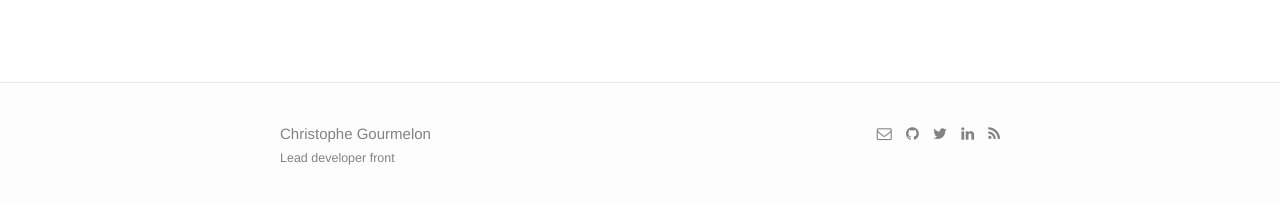
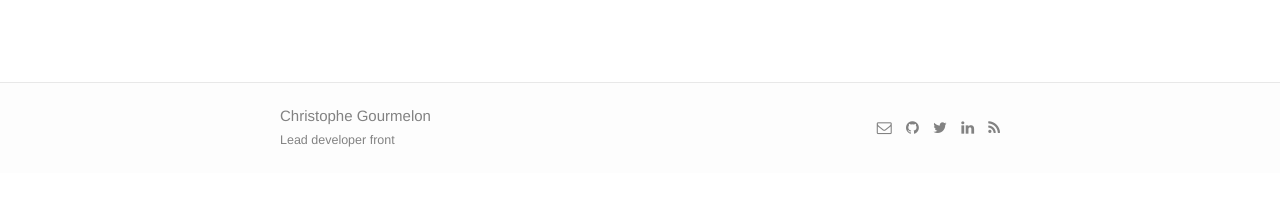
Before and after one commit to roparz/roparz.github.io, a Jekyll site: the page built from index.html, in a window 1280 px wide. Shown: the part 2069-2274 px from the top of the page. Built offline with Jekyll 4.4.1, drawn with Linux system fonts in a browser that asks for light colours; nearby versions of some CDN libraries; comment, search, counter and statistics services are not loaded; after the commit the page ends 2242 px from its top, so only the background shows below that.

Commit message:
Update footer

```diff
--- a/_includes/footer.html
+++ b/_includes/footer.html
@@ -5,10 +5,10 @@
     <!-- <h2 class="footer-heading">{{ site.title }}</h2> -->
 
     <div class="footer-col-wrapper">
-      <div class="footer-col  footer-col-3">
+      <div class="footer-col footer-title footer-col-3">
           <a href="{{ site.baseurl }}/">
-              <div>{{ site.title }}</div>
-              <small>{{ site.subtitle }}</small>
+              <div class="main-title">{{ site.title }}</div>
+              <div class="sub-title">{{ site.subtitle }}</div>
           </a>
       </div>
 
--- a/_sass/_layout.sass
+++ b/_sass/_layout.sass
@@ -101,7 +101,7 @@
  */
 .site-footer
   border-top: 1px solid $grey-color-light
-  padding: $spacing-unit 0
+  padding: 20px 0
   background: #fdfdfd
 
   a
@@ -116,7 +116,15 @@
   font-size: 18px
   margin-bottom: $spacing-unit / 2
 
+.footer-title
+  line-height: 25px
+
+  .sub-title
+    font-size: smaller
+
+
 .social-media-list
+  line-height: 50px
   text-align: right
 
   a
```
